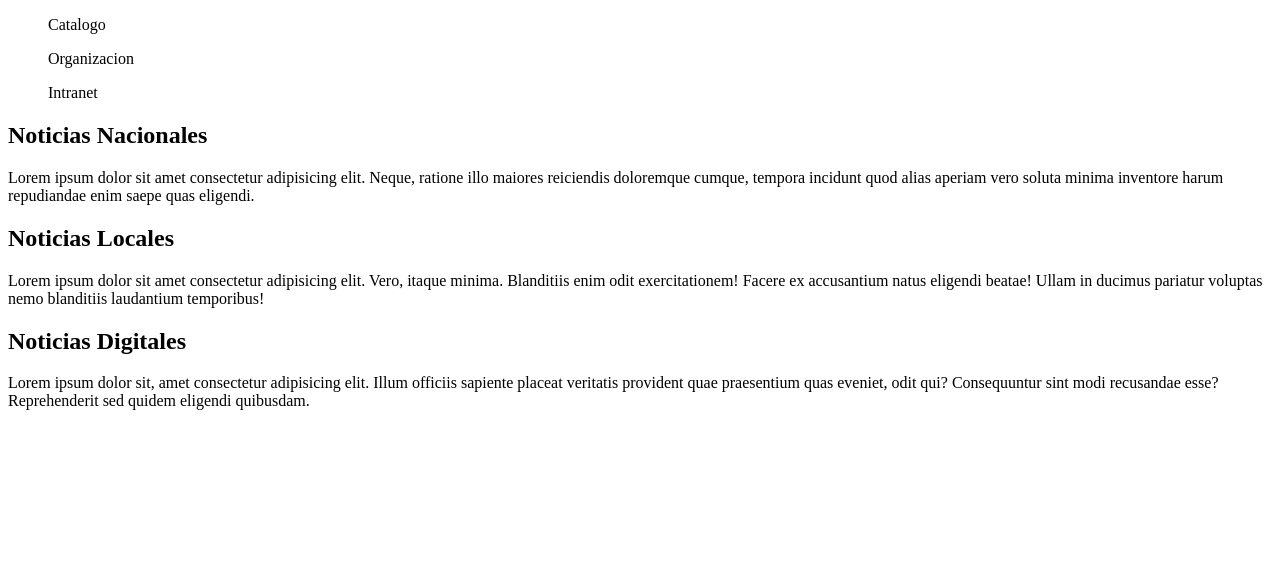
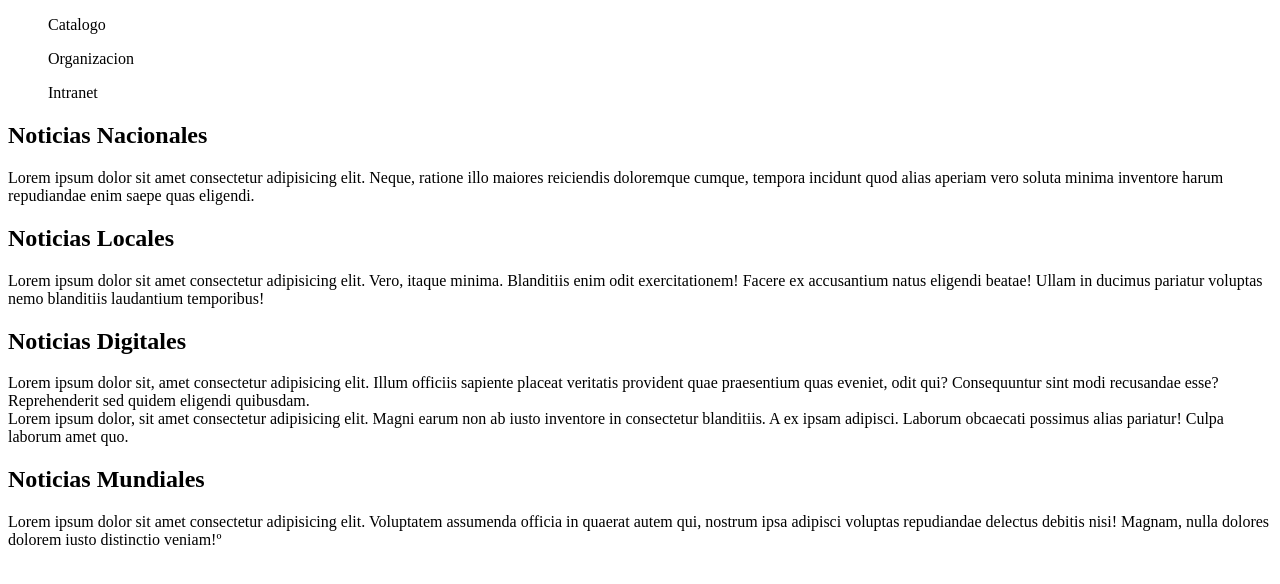
Before and after one commit to fabriciofarfanaramayo23-netizen/RespositorioFA, a plain HTML site: page semana01/index.html in a window 1280 px wide. Drawn offline with Linux system fonts and the light colour scheme.

Commit message:
modificacion

```diff
--- a/semana01/index.html
+++ b/semana01/index.html
@@ -32,6 +32,13 @@
                 Lorem ipsum dolor sit, amet consectetur adipisicing elit. Illum officiis sapiente placeat veritatis provident quae praesentium quas eveniet,
                 odit qui? Consequuntur sint modi recusandae esse? Reprehenderit sed quidem eligendi quibusdam.
             </div>
+            <div>
+                Lorem ipsum dolor, sit amet consectetur adipisicing elit. Magni earum non ab iusto inventore in consectetur blanditiis. A ex ipsam adipisci. Laborum obcaecati possimus alias pariatur! Culpa laborum amet quo.
+            </div>
+        </article>
+        <article>
+            <h2>Noticias Mundiales</h2>
+            <div>Lorem ipsum dolor sit amet consectetur adipisicing elit. Voluptatem assumenda officia in quaerat autem qui, nostrum ipsa adipisci voluptas repudiandae delectus debitis nisi! Magnam, nulla dolores dolorem iusto distinctio veniam!º</div>
         </article>
     </main>
 </body>
```
